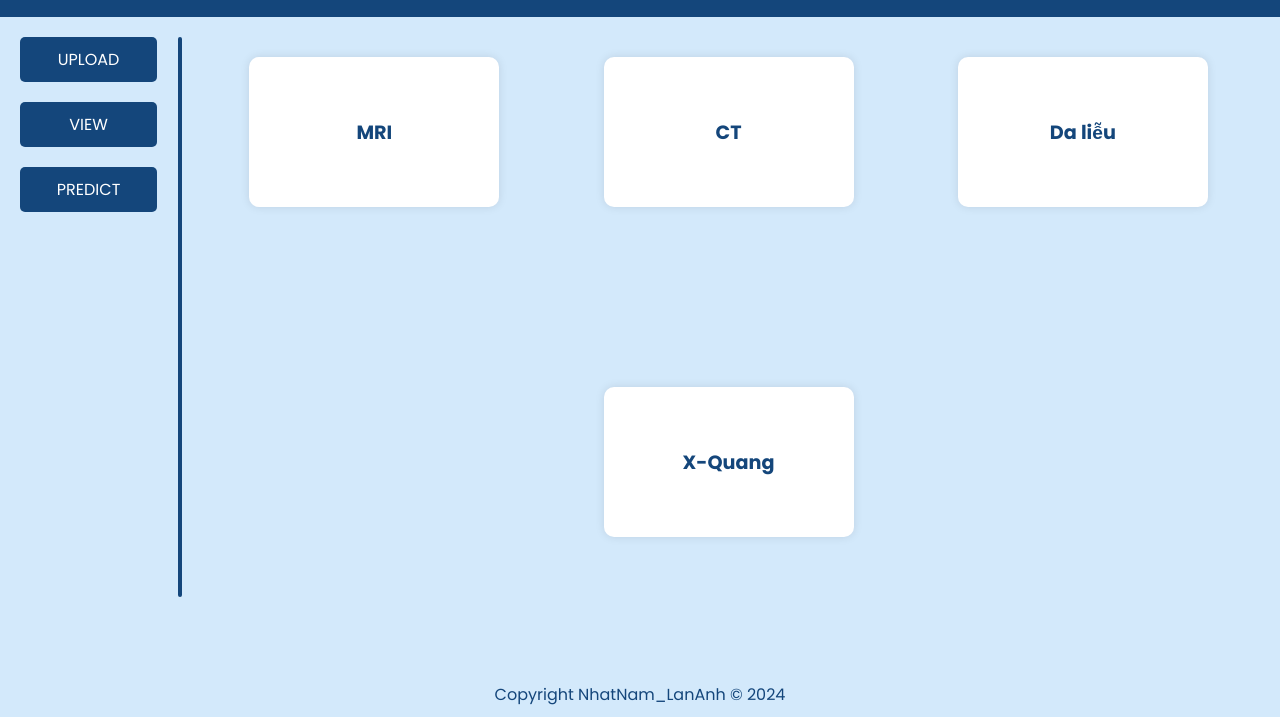
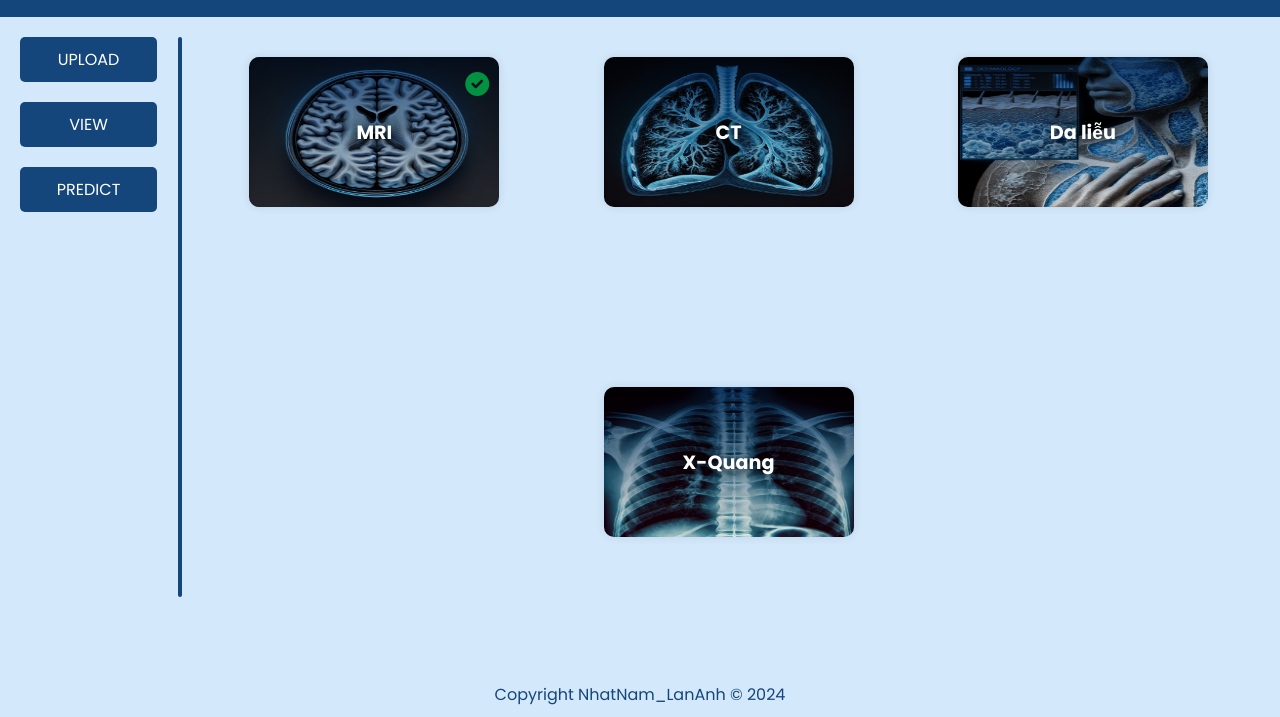
Before and after one commit to lananhdepgai1/DATN, a plain HTML site: page client/Page/Home Page/Home.html in a window 1280 px wide. Shown: the part 83-800 px from the top of the page. Drawn offline with Linux system fonts and the light colour scheme.

Commit message:
con loi nut tich

```diff
--- a/client/Page/Home Page/Home.css
+++ b/client/Page/Home Page/Home.css
@@ -110,6 +110,7 @@ nav::before {
     align-items: center;
     position: relative;
     transition: transform 0.3s;
+    overflow: hidden;
 }
 
 .image-box h3 {
@@ -128,10 +129,25 @@ nav::before {
 
 .image-box:hover {
     transform: scale(1.05);
+    cursor: pointer;
 }
 
 .image-box:hover .image-info {
     opacity: 1;
+}
+
+
+
+.checkmark {
+    display: none;
+    position: absolute;
+    top: 10px;
+    right: 10px;
+    font-size: 24px;
+    color: #039241;
+}
+.checkmark--active{
+    display: block;
 }
 
 /* Footer cố định ở dưới cùng, cách body 20px */
@@ -150,3 +166,54 @@ body {
     padding-bottom: 100px; /* Chừa khoảng trống dưới cùng của body để footer không đè lên nội dung */
     margin: 0; /* Đảm bảo không có khoảng cách thừa ngoài body */
 }
+.image-box#mri {
+    background-image: url("mri.jpg"), linear-gradient(to bottom, #14467b, #ffffff);
+    background-size: 100% 100%;
+    background-position: center;
+    background-repeat: no-repeat;
+    background-blend-mode: multiply;
+    position: relative; /* Needed for positioning .image-box-content */
+
+
+}
+.image-box#ct {
+    background-image: url("CT.jpg"), linear-gradient(to bottom, #14467b, #ffffff);
+    background-size: 100% 100%;
+    background-position: center;
+    background-repeat: no-repeat;
+    background-blend-mode: multiply;
+    position: relative; /* Needed for positioning .image-box-content */
+
+}
+
+.image-box#derma {
+    background-image: url("da.jpg"), linear-gradient(to bottom, #14467b, #ffffff);
+    background-size: 100% 100%;
+    background-position: center;
+    background-repeat: no-repeat;
+    background-blend-mode: multiply;
+    position: relative; /* Needed for positioning .image-box-content */
+
+}
+.image-box#xray {
+    background-image: url("x_quang.jpg"), linear-gradient(to bottom, #14467b, #ffffff);
+    background-size: 100% 100%;
+    background-position: center;
+    background-repeat: no-repeat;
+    background-blend-mode: multiply;
+    position: relative; /* Needed for positioning .image-box-content */
+
+}
+
+
+.image-box-content {
+    display: inline-block;
+    color: #fff !important;
+    width: 100%;
+    text-align: center;
+    font-weight: bold;
+    text-shadow: 2px 2px 10px rgba(0, 0, 0, 0.8);
+    position: absolute;
+    left: 50%;
+    transform: translate(-50%, 0); /* Centers text horizontally */
+}
--- a/client/Page/Home Page/Home.html
+++ b/client/Page/Home Page/Home.html
@@ -6,6 +6,7 @@
     <meta http-equiv="X-UA-Compatible" content="IE=edge">
     <title>Medical Analytics System</title>
     <link rel="stylesheet" href="Home.css">
+    <link rel="stylesheet" href="https://cdnjs.cloudflare.com/ajax/libs/font-awesome/6.0.0-beta3/css/all.min.css">
     <link href="https://fonts.googleapis.com/css2?family=Poppins:wght@400;700&display=swap" rel="stylesheet">
     <link rel="icon" href="logo.png" type="image/x-icon">
 </head>
@@ -24,21 +25,18 @@
             <a class="nav-btn" href="../Predict Page/Predict.html">PREDICT</a>
         </nav>
         <div class="content">
-            <div class="image-box" id="mri">
-                <h3>MRI</h3>
-                <p class="image-info">Magnetic Resonance Imaging</p>
+            <div class="image-box" id="mri" onclick="Check(event)">
+                <h3 class="image-box-content">MRI</h3>
+                <span  class="checkmark checkmark--active"><i class="fa-solid fa-circle-check"></i></span>
             </div>
             <div class="image-box" id="ct">
-                <h3>CT</h3>
-                <p class="image-info">Computed Tomography</p>
+                <h3 class="image-box-content">CT</h3>
             </div>
             <div class="image-box" id="derma">
-                <h3>Da liễu</h3>
-                <p class="image-info">Dermatology Image</p>
+                <h3 class="image-box-content">Da liễu</h3>
             </div>
             <div class="image-box" id="xray">
-                <h3>X-Quang</h3>
-                <p class="image-info">X-ray Imaging</p>
+                <h3 class="image-box-content">X-Quang</h3>
             </div>
         </div>
     </div>
@@ -69,6 +67,10 @@
         };
         reader.readAsDataURL(file); // Đọc file ảnh dưới dạng URL base64
     }
+    function Check(event) {
+        const checkmark = document.getElementsByClassName("checkmark")[0];
+        checkmark.classList.toggle("checkmark--active")
+    }
 </script>
 
 </html>
```
Also changed, not shown: client/Page/Predict Page/Predict.css (+6 -1 lines), client/Page/Predict Page/Predict.html (+1 -0 lines), client/Page/Home Page/CT.jpg (added), client/Page/Home Page/da.jpg (added), client/Page/Home Page/mri.jpg (added), client/Page/Home Page/x_quang.jpg (added).
